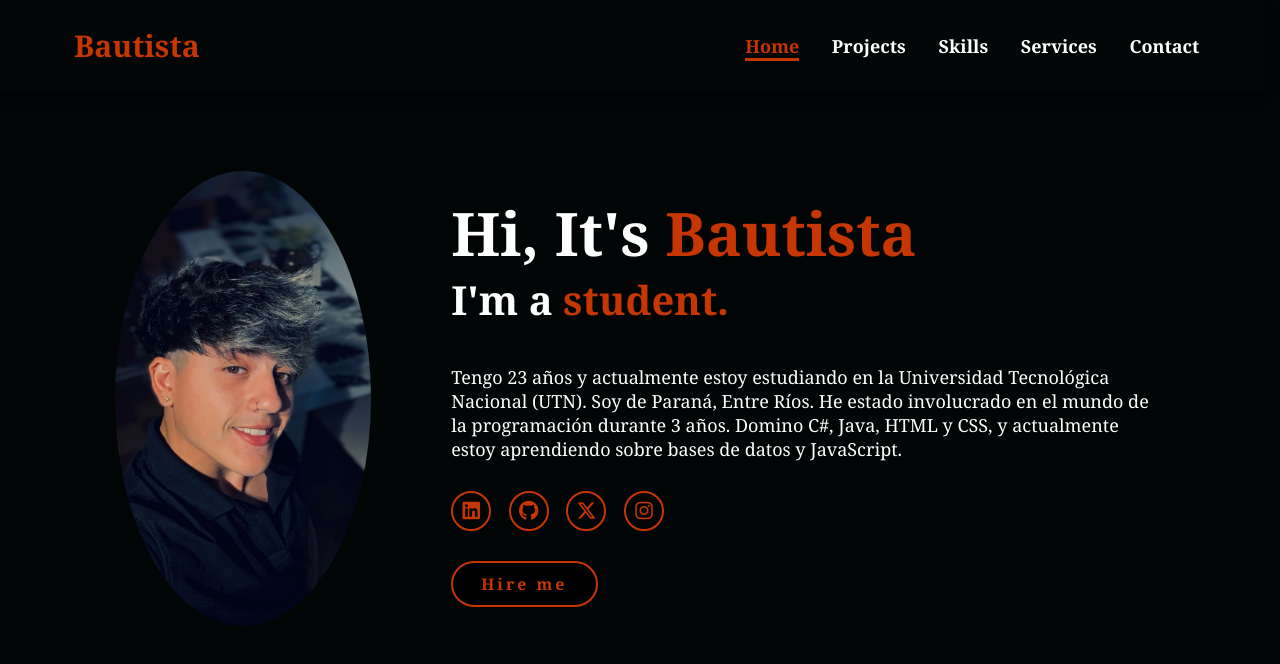
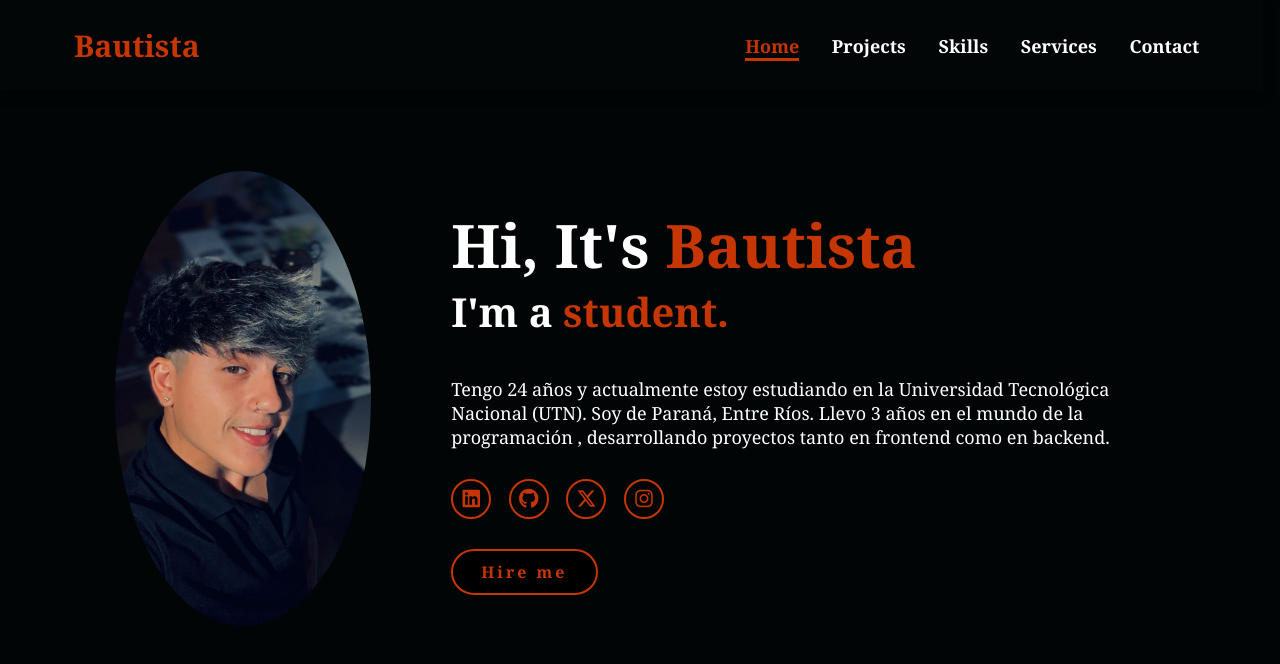
Before and after one commit to BauuPerez/Portafolio, a plain HTML site: page index.html in a window 1280 px wide. Drawn offline with nearby package versions, Linux system fonts and the light colour scheme.

Commit message:
portafolio actualizado

```diff
--- a/index.html
+++ b/index.html
@@ -36,10 +36,10 @@
                 <h3 class="typing-text">I'm a<span></span></h3>
                 <br>
                 <br>
-                <p>Tengo 23 años y actualmente estoy estudiando en la Universidad Tecnológica Nacional (UTN).
+                <p>Tengo 24 años y actualmente estoy estudiando en la Universidad Tecnológica Nacional (UTN).
                     Soy de Paraná, Entre Ríos.
-                    He estado involucrado en el mundo de la programación durante 3 años.
-                    Domino C#, Java, HTML y CSS, y actualmente estoy aprendiendo sobre bases de datos y JavaScript.</p>
+                    Llevo 3 años en el mundo de la programación , desarrollando proyectos tanto en frontend como en backend.
+                </p>
                 <div class="social-icon">
                      <a href="https://www.linkedin.com/in/bautistaperez/"> <i class="fa-brands fa-linkedin"></i></a>
                      <a href="https://github.com/BauuPerez"> <i class="fa-brands fa-github"></i></a>
```
